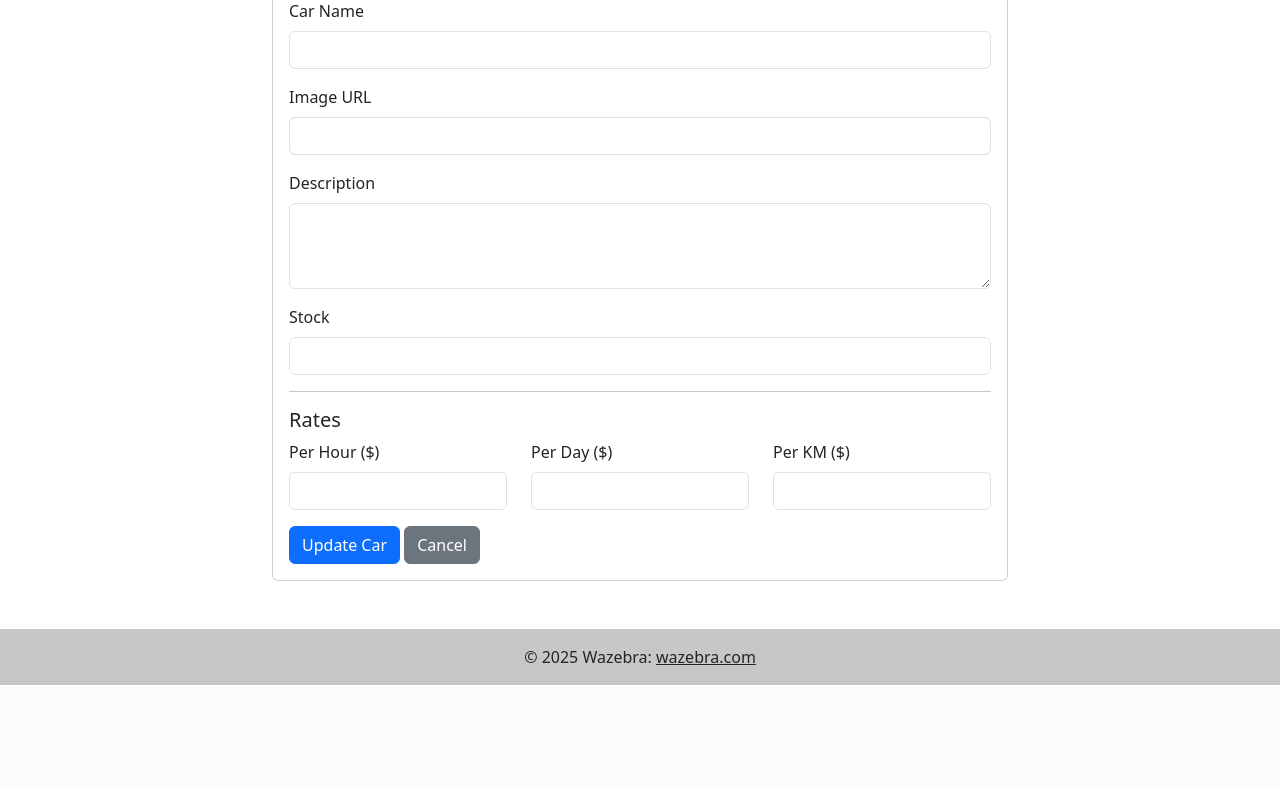
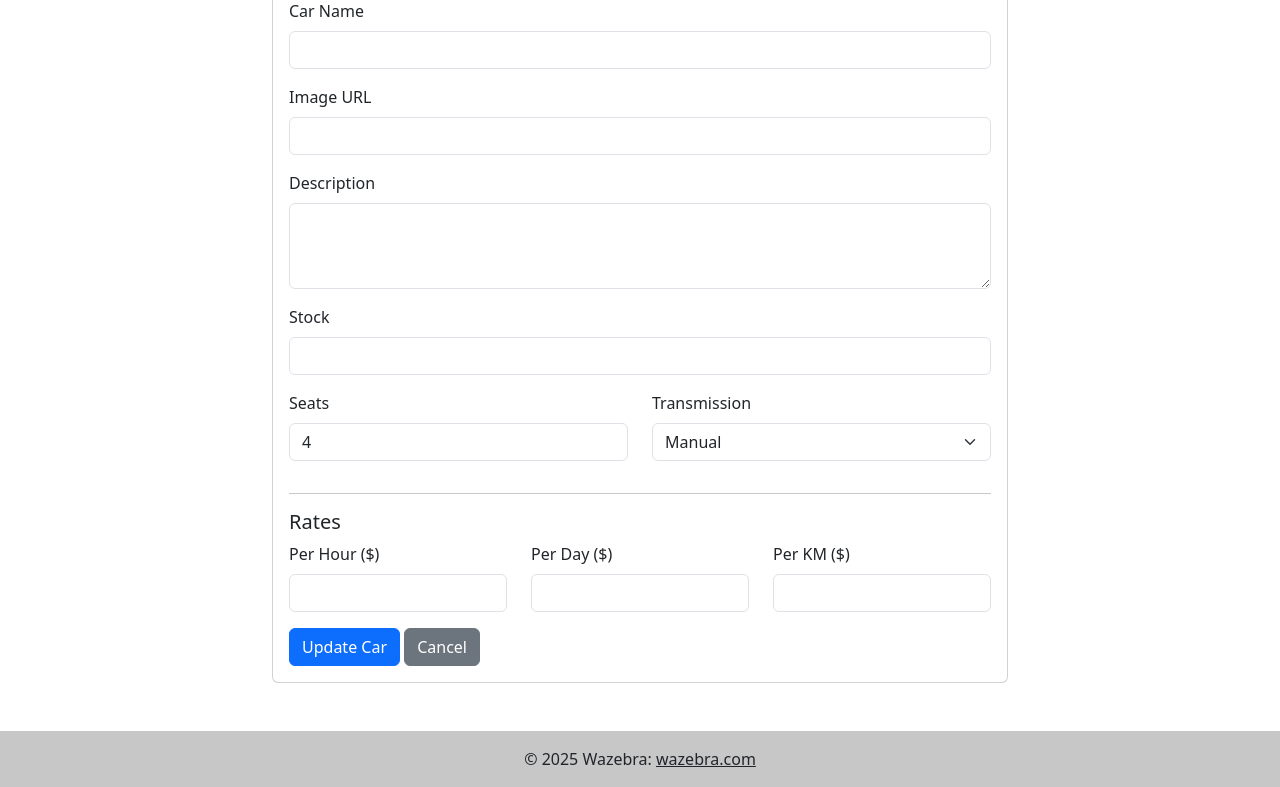
Before and after one commit to 111morris/car_rental_php, a PHP site: template views/admin/cars_edit.php in a window 1280 px wide. Shown: the part 139-926 px from the top of the page. Before the commit the page ends 824 px from the top, so only its background shows below. Run offline with PHP 8.4, Linux system fonts and the light colour scheme; the template is opened without the code that fills it, so the values that code supplies are empty.

Commit message:
feat: Add `seats` and `transmission` properties to cars with corresponding database migrations, service updates, and UI integration.

```diff
--- a/views/admin/cars_edit.php
+++ b/views/admin/cars_edit.php
@@ -23,6 +23,21 @@
                     <div class="mb-3">
                         <label class="form-label">Stock</label>
                         <input type="number" class="form-control" name="stock" value="<?= $car['stock'] ?>" required min="0">
+                    </div>
+
+                    <div class="row">
+                        <div class="col-md-6 mb-3">
+                            <label class="form-label">Seats</label>
+                            <input type="number" class="form-control" name="seats" required min="1" max="10" value="<?= $car['seats'] ?? 4 ?>">
+                        </div>
+                        <div class="col-md-6 mb-3">
+                            <label class="form-label">Transmission</label>
+                            <select class="form-select" name="transmission">
+                                <option value="manual" <?= ($car['transmission'] ?? '') == 'manual' ? 'selected' : '' ?>>Manual</option>
+                                <option value="automatic" <?= ($car['transmission'] ?? '') == 'automatic' ? 'selected' : '' ?>>Automatic</option>
+                                <option value="both" <?= ($car['transmission'] ?? '') == 'both' ? 'selected' : '' ?>>Both</option>
+                            </select>
+                        </div>
                     </div>
 
                     <hr>
```
Also changed, not shown: views/admin/cars_create.php (+15 -0 lines), views/cars/index.php (+24 -0 lines), views/cars/show.php (+11 -0 lines).
